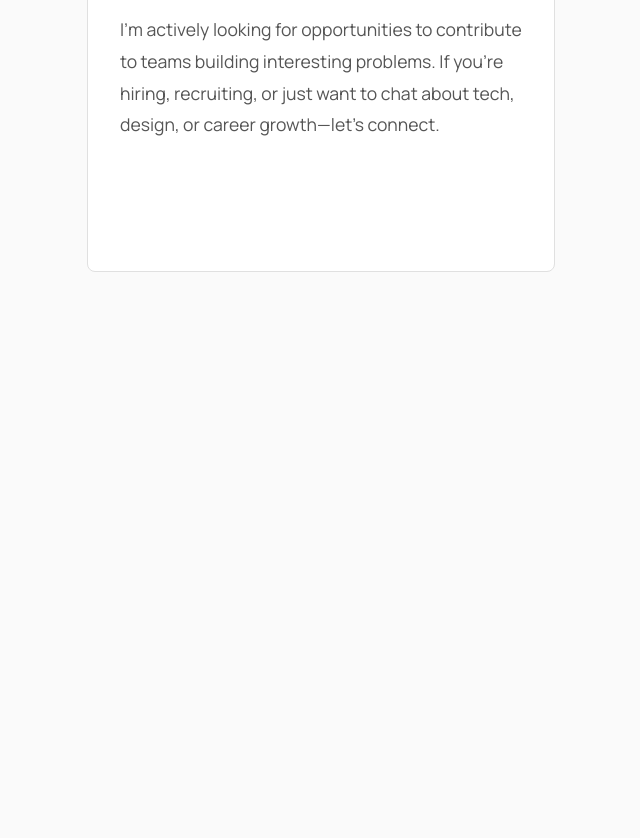
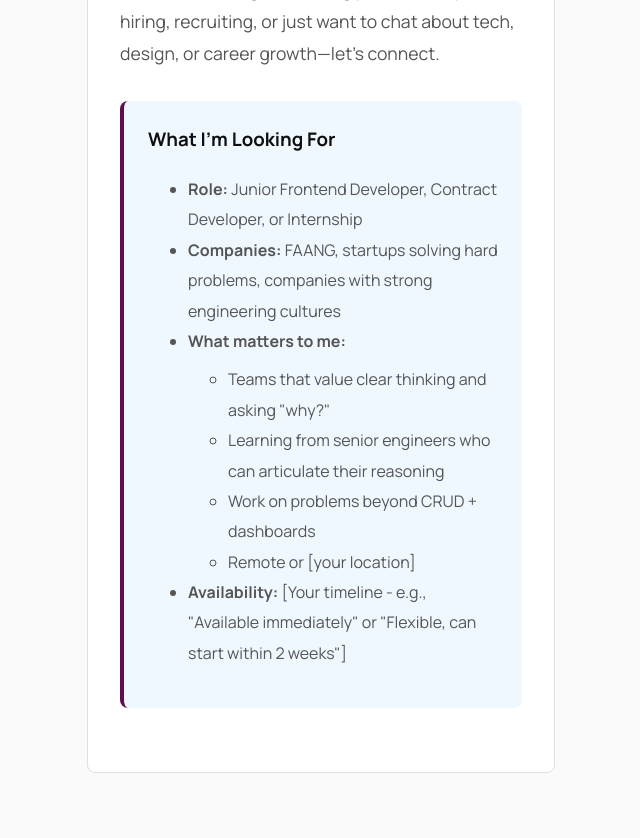
Before and after one commit to SheillaO/DevRoadmap, a website: page contact.html in a window 1280 px wide. Shown: the part 376-1214 px from the top of the page, without its empty margins (153-793 px from the left). Before the commit the page ends 800 px from the top, so only its background shows below. Drawn offline with Linux system fonts and the light colour scheme; files that its build step writes are made by us from their sources.

Commit message:
Update contact.html

```diff
--- a/contact.html
+++ b/contact.html
@@ -31,3 +31,23 @@ Contact · HTML
                 I'm actively looking for opportunities to contribute to teams building interesting problems. If you're
                 hiring, recruiting, or just want to chat about tech, design, or career growth—let's connect.
             </p>
+
+            <!-- What I'm Looking For -->
+            <div style="background: #f0f8ff; padding: 1.5em; border-radius: 0.5em; margin: 2em 0; border-left: 4px solid #5D0E50;">
+                <h3 style="margin-top: 0; color: #0F0F0F;">What I'm Looking For</h3>
+                <ul style="color: #555; line-height: 1.9;">
+                    <li><strong>Role:</strong> Junior Frontend Developer, Contract Developer, or Internship</li>
+                    <li><strong>Companies:</strong> FAANG, startups solving hard problems, companies with strong engineering
+                        cultures</li>
+                    <li><strong>What matters to me:</strong>
+                        <ul style="margin-top: 0.5em;">
+                            <li>Teams that value clear thinking and asking "why?"</li>
+                            <li>Learning from senior engineers who can articulate their reasoning</li>
+                            <li>Work on problems beyond CRUD + dashboards</li>
+                            <li>Remote or [your location]</li>
+                        </ul>
+                    </li>
+                    <li><strong>Availability:</strong> [Your timeline - e.g., "Available immediately" or "Flexible, can start within
+                        2 weeks"]</li>
+                </ul>
+            </div>
```
